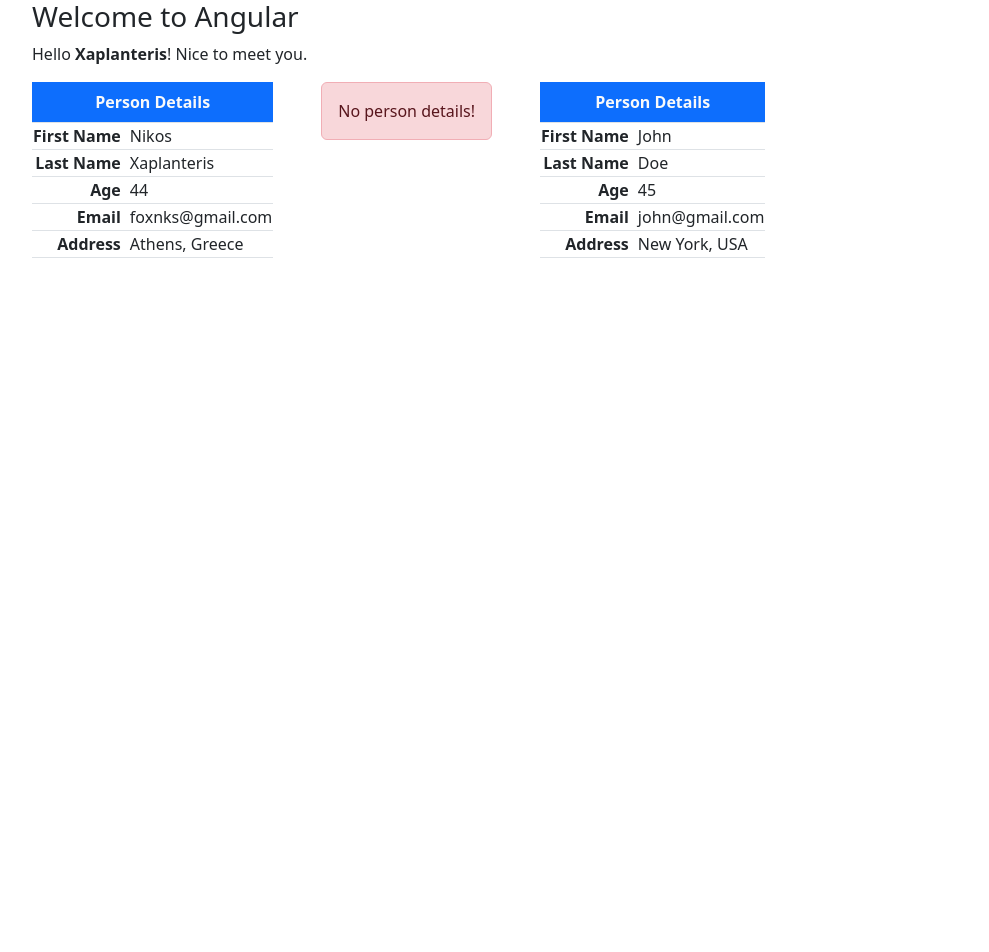
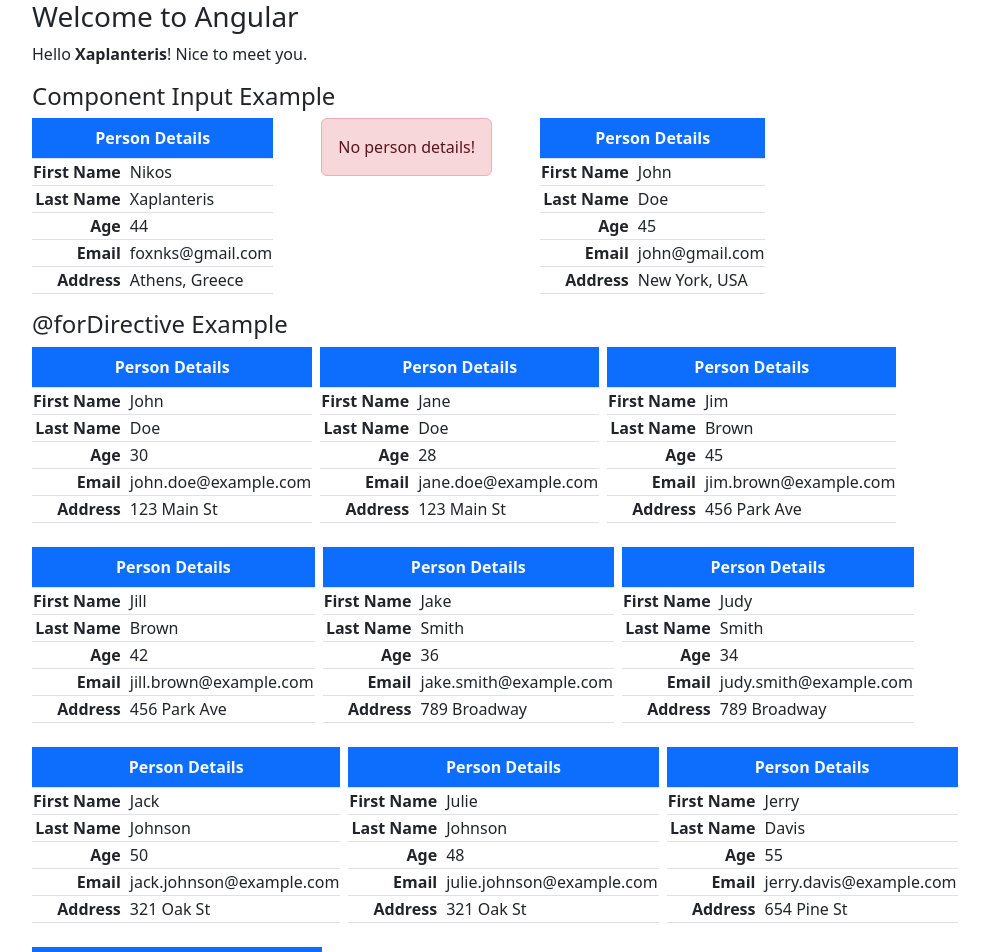
Before and after one commit to XaplanterisNikos/angular-introduction, an Angular app: page / in a window 1280 px wide. Shown: the top 952 px of the page, without its empty margins (50-1039 px from the left). Before the commit the page ends 800 px from the top, so only its background shows below. Built offline with nearby package versions, Linux system fonts and the light colour scheme.

Commit message:
@for directive

```diff
--- a/src/app/app.component.html
+++ b/src/app/app.component.html
@@ -2,6 +2,8 @@
       <div class="container">
       <h3>Welcome to Angular</h3>
       <p>Hello <strong>{{name}}</strong>! Nice to meet you.</p>
+
+        <h4>Component Input Example</h4>
 
       <div class="d-flex gap-5 text-nowrap">
         <app-person-table [person]="person0"></app-person-table>
@@ -9,5 +11,12 @@
         <app-person-table [person]="person1"></app-person-table>
       </div>
 
+      <h4>{{'@for'}}Directive Example</h4>
+
+      <div class="d-flex flex-wrap text-nowrap gap-2">
+@for(user of users; track user){
+  <app-person-table [person]="user"></app-person-table>
+}
 
       </div>
+    </div>
--- a/src/app/app.component.ts
+++ b/src/app/app.component.ts
@@ -1,5 +1,6 @@
 import { Component } from '@angular/core';
 import { PersonTableComponent } from './components/person-table/person-table.component';
+import { Person } from './shared/interfaces/person';
 
 
 @Component({
@@ -28,4 +29,77 @@
         email:'john@gmail.com',
         address:'New York, USA'
       };
+
+      users: Person[] = [
+        {
+          givenName: 'John',
+          surName: 'Doe',
+          age: 30,
+          email: 'john.doe@example.com',
+          address: '123 Main St',
+        },
+        {
+          givenName: 'Jane',
+          surName: 'Doe',
+          age: 28,
+          email: 'jane.doe@example.com',
+          address: '123 Main St',
+        },
+        {
+          givenName: 'Jim',
+          surName: 'Brown',
+          age: 45,
+          email: 'jim.brown@example.com',
+          address: '456 Park Ave',
+        },
+        {
+          givenName: 'Jill',
+          surName: 'Brown',
+          age: 42,
+          email: 'jill.brown@example.com',
+          address: '456 Park Ave',
+        },
+        {
+          givenName: 'Jake',
+          surName: 'Smith',
+          age: 36,
+          email: 'jake.smith@example.com',
+          address: '789 Broadway',
+        },
+        {
+          givenName: 'Judy',
+          surName: 'Smith',
+          age: 34,
+          email: 'judy.smith@example.com',
+          address: '789 Broadway',
+        },
+        {
+          givenName: 'Jack',
+          surName: 'Johnson',
+          age: 50,
+          email: 'jack.johnson@example.com',
+          address: '321 Oak St',
+        },
+        {
+          givenName: 'Julie',
+          surName: 'Johnson',
+          age: 48,
+          email: 'julie.johnson@example.com',
+          address: '321 Oak St',
+        },
+        {
+          givenName: 'Jerry',
+          surName: 'Davis',
+          age: 55,
+          email: 'jerry.davis@example.com',
+          address: '654 Pine St',
+        },
+        {
+          givenName: 'June',
+          surName: 'Davis',
+          age: 53,
+          email: 'june.davis@example.com',
+          address: '654 Pine St',
+        },
+      ];
 }
--- a/src/app/components/person-table/person-table.component.html
+++ b/src/app/components/person-table/person-table.component.html
@@ -3,7 +3,7 @@
     No person details!
   </div>
 } @else{
-<table class="table table-bordered w-50">
+<table class="table table-bordered">
     <caption class="caption-top fw-bold bg-primary text-light text-center">
       Person Details
     </caption>
```
Also changed, not shown: 1 other file (tests, documents, lock files or other folders). Lines whose indentation alone changed are shown as unchanged.
